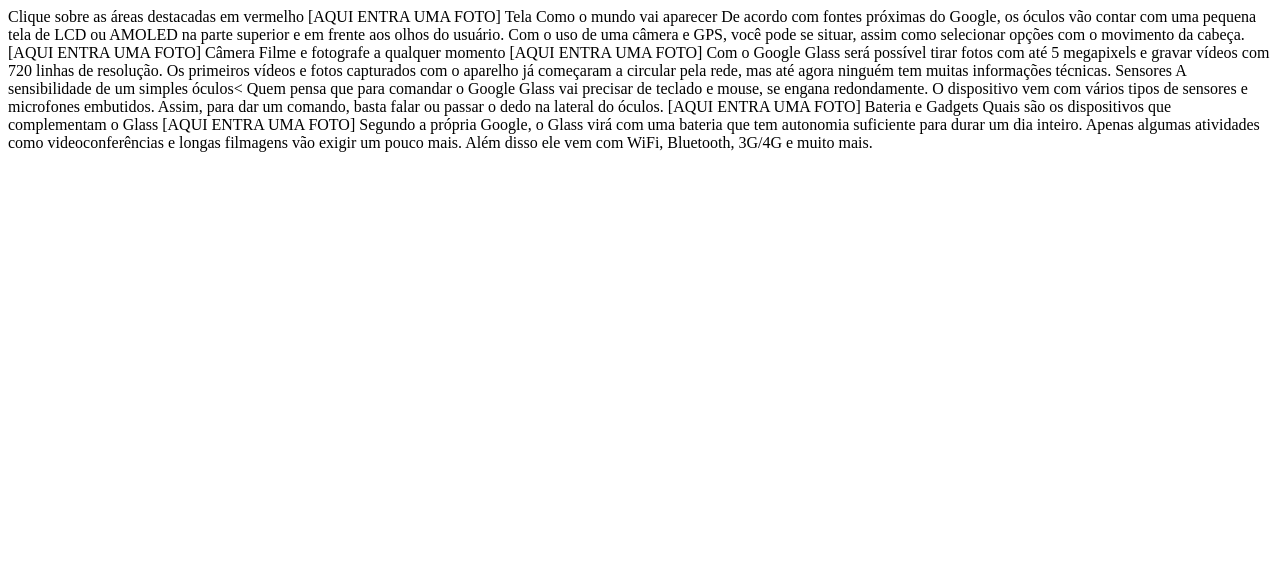
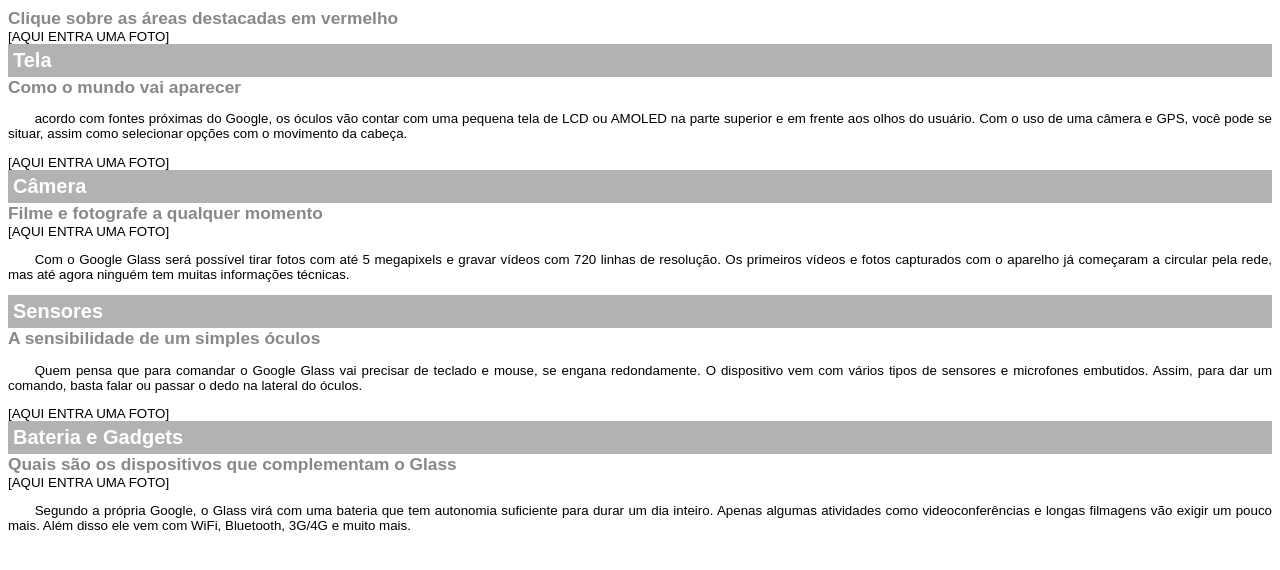
Before and after one commit to CanhotoFT/html5-site, a plain HTML site: page projeto-glass-html5/google-glass.html in a window 1280 px wide. Drawn offline with Linux system fonts and the light colour scheme.

Commit message:
style css page google glass

```diff
--- a/projeto-glass-html5/_css/estilo.css
+++ b/projeto-glass-html5/_css/estilo.css
@@ -153,6 +153,7 @@
     font-family: "FonteLogo", sans-serif;
     font-size: 20pt;
     color: #606060;
+
 }
 
 header#cabecalho-artigo h2 {
--- a/projeto-glass-html5/google-glass.html
+++ b/projeto-glass-html5/google-glass.html
@@ -3,31 +3,74 @@
 <head>
     <meta charset="UTF-8">
     <meta name="viewport" content="width=device-width, initial-scale=1.0">
-    <title>Document</title>
+    <title>Infomações sobre o Goggle Glass</title>
+    <style>
+        body {
+            font-family: Arial;
+            font-size: 10pt;
+        }
+        p {
+            text-align: justify;
+            text-indent: 20pt;
+        }
+        article h1 {
+            font-size: 15pt;
+            color: #ffffff;
+            background-color: rgba(0, 0, 0, .3);
+            padding: 5px;
+            margin: 0px;
+        }
+        article h2 {
+            font-size: 13pt;
+            color: #888888;
+            margin: 0px;
+        }
+
+    </style>
 </head>
 <body>
 
-Clique sobre as áreas destacadas em vermelho
+<article id="topo">
+    <hearder>
+        <h2>Clique sobre as áreas destacadas em vermelho</h2>
+    </hearder>
 [AQUI ENTRA UMA FOTO]
+</article>
 
-Tela
-Como o mundo vai aparecer
-De acordo com fontes próximas do Google, os óculos vão contar com uma pequena tela de LCD ou AMOLED na parte superior e em frente aos olhos do usuário. Com o uso de uma câmera e GPS, você pode se situar, assim como selecionar opções com o movimento da cabeça.
+<article id="tela">
+    <header>
+        <h1>Tela</h1>
+        <h2>Como o mundo vai aparecer</h2>
+    </header>
+<p> acordo com fontes próximas do Google, os óculos vão contar com uma pequena tela de LCD ou AMOLED na parte superior e em frente aos olhos do usuário. Com o uso de uma câmera e GPS, você pode se situar, assim como selecionar opções com o movimento da cabeça.</p>
 [AQUI ENTRA UMA FOTO]
+</article>
 
-Câmera
-Filme e fotografe a qualquer momento
+<article id="camera">
+    <header>
+        <h1>Câmera</h1>
+        <h2>Filme e fotografe a qualquer momento</h2>
+    </header>
 [AQUI ENTRA UMA FOTO]
-Com o Google Glass será possível tirar fotos com até 5 megapixels e gravar vídeos com 720 linhas de resolução. Os primeiros vídeos e fotos capturados com o aparelho já começaram a circular pela rede, mas até agora ninguém tem muitas informações técnicas.
+<p>Com o Google Glass será possível tirar fotos com até 5 megapixels e gravar vídeos com 720 linhas de resolução. Os primeiros vídeos e fotos capturados com o aparelho já começaram a circular pela rede, mas até agora ninguém tem muitas informações técnicas.</p>
+</article>
 
-Sensores
-A sensibilidade de um simples óculos<
-Quem pensa que para comandar o Google Glass vai precisar de teclado e mouse, se engana redondamente. O dispositivo vem com vários tipos de sensores e microfones embutidos. Assim, para dar um comando, basta falar ou passar o dedo na lateral do óculos.
+<article id="sensores">
+    <header>
+        <h1>Sensores</h1>
+        <h2>A sensibilidade de um simples óculos</h2>
+    </header>
+<p>Quem pensa que para comandar o Google Glass vai precisar de teclado e mouse, se engana redondamente. O dispositivo vem com vários tipos de sensores e microfones embutidos. Assim, para dar um comando, basta falar ou passar o dedo na lateral do óculos.</p>
 [AQUI ENTRA UMA FOTO]
+</article>
 
-Bateria e Gadgets
-Quais são os dispositivos que complementam o Glass
+<article id="gadgets">
+    <header>
+        <h1>Bateria e Gadgets</h1>
+        <h2>Quais são os dispositivos que complementam o Glass</h2>
+    </header>
 [AQUI ENTRA UMA FOTO]
-Segundo a própria Google, o Glass virá com uma bateria que tem autonomia suficiente para durar um dia inteiro. Apenas algumas atividades como videoconferências e longas filmagens vão exigir um pouco mais. Além disso ele vem com WiFi, Bluetooth, 3G/4G e muito mais.
+<p>Segundo a própria Google, o Glass virá com uma bateria que tem autonomia suficiente para durar um dia inteiro. Apenas algumas atividades como videoconferências e longas filmagens vão exigir um pouco mais. Além disso ele vem com WiFi, Bluetooth, 3G/4G e muito mais.</p>
+</article>
 </body>
 </html>
```
Also changed, not shown: projeto-glass-html5/fale-conosco.html (+5 -5 lines), projeto-glass-html5/fotos.html (+5 -5 lines), projeto-glass-html5/multimidia.html (+5 -5 lines), projeto-glass-html5/specs.html (+5 -5 lines).
